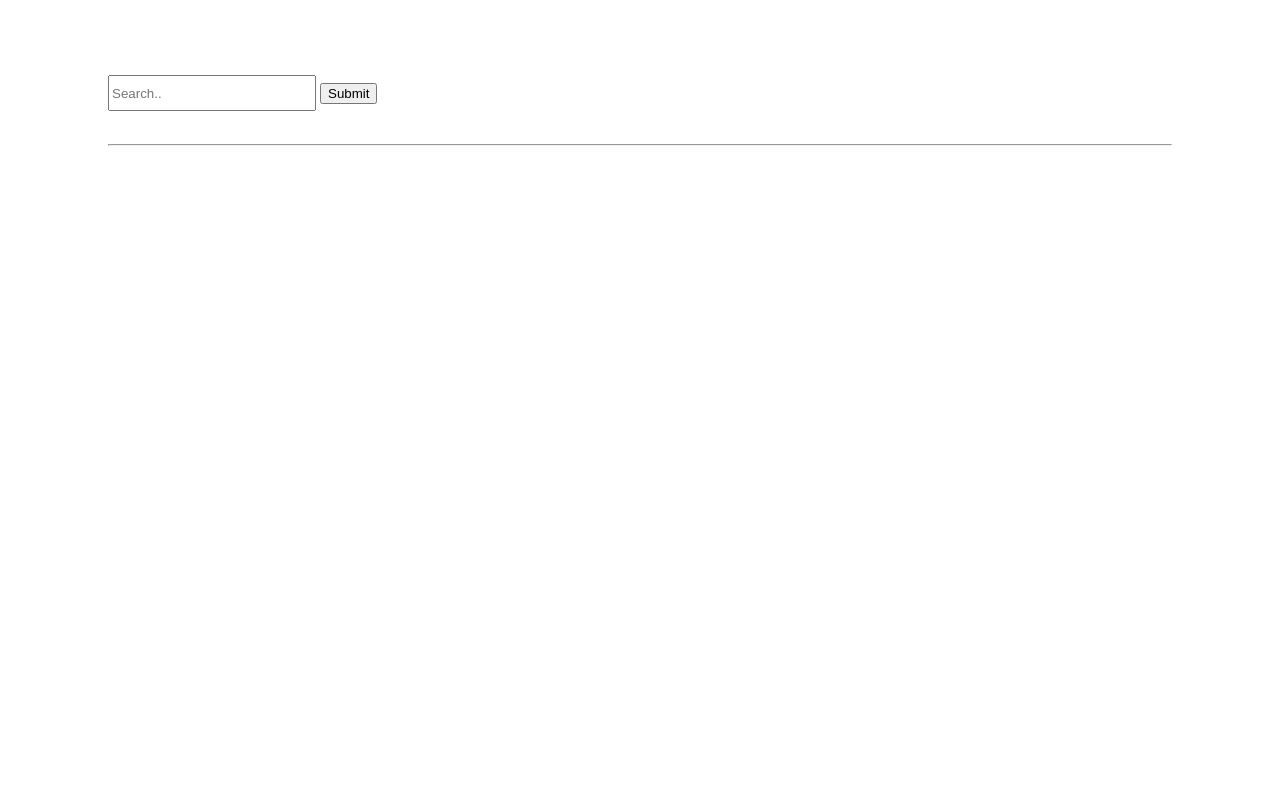
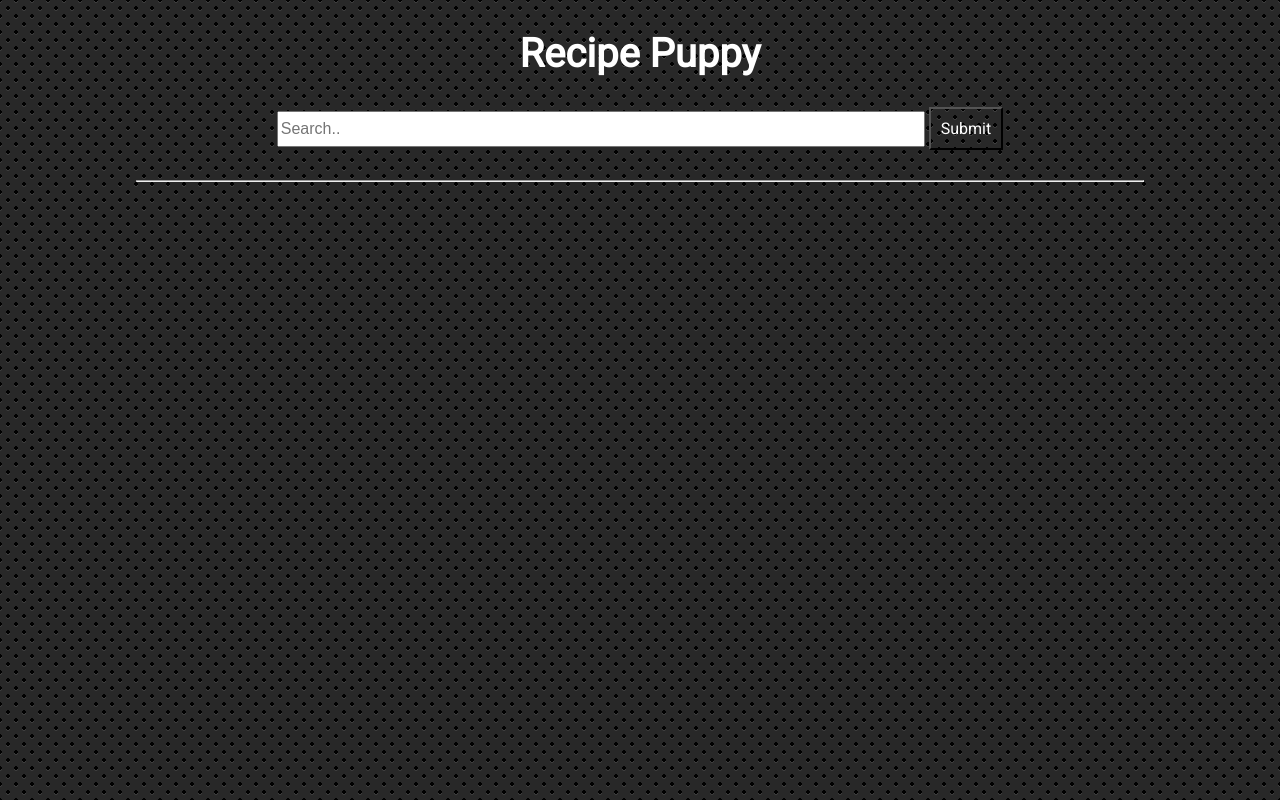
Before and after one commit to christopherwperry/recipe-search, a plain HTML site: page index.html in a window 1280 px wide. Drawn offline with Linux system fonts and the light colour scheme.

Commit message:
styled results page

```diff
--- a/index.html
+++ b/index.html
@@ -3,16 +3,11 @@
   <head>
     <meta charset="utf-8">
     <title>Recipe Search</title>
+    <link href="https://fonts.googleapis.com/css?family=Roboto" rel="stylesheet">
     <link rel="stylesheet" href="main.css">
   </head>
   <body>
-    <!--
-    <header>
-      <input type="button" class="circle" name="close" value="">
-      <input type="button" class="circle" name="min" value="">
-      <input type="button" class="circle" name="expand" value="">
-      <div type="text" id="urlbar"></div>
-    </header>    -->
+    <h1>Recipe Puppy</h1>
     <div class="all-content">
       <div class="search-bar">
         <input type="text" name="search" id="top_box" placeholder="Search..">
--- a/main.css
+++ b/main.css
@@ -1,50 +1,65 @@
-header {
-  background-color: #D6D6D6;
-  display:flex;
+body {
+  /*   http://lea.verou.me/css3patterns/#carbon-fibre  */
+  background:
+  radial-gradient(black 15%, transparent 16%) 0 0,
+  radial-gradient(black 15%, transparent 16%) 8px 8px,
+  radial-gradient(rgba(255,255,255,.1) 15%, transparent 20%) 0 1px,
+  radial-gradient(rgba(255,255,255,.1) 15%, transparent 20%) 8px 9px;
+  background-color:#282828;
+  background-size:16px 16px;
+  font-family: 'Roboto', sans-serif;
+  text-align: center;
+  font-size: 16px;
 }
 
-hr {
+h1 {
+  font-size: 40px;
+  color: #FFFFFF;
+  margin-top: 30px;
   margin-bottom: 30px;
 }
 
-.circle {
-  margin: 3px;
-}
-
-#urlbar {
-  width: 530px;
-  height: 20px;
-  border-radius: 5%;
-  background-color: #FFFFFF;
-  margin: 5px;
-}
 .all-content {
-  margin-left: 100px;
-  margin-right: 100px;
-  margin-top: 75px;
+  margin-left: 10vw;
+  margin-right: 10vw;
+  font-family: 'Roboto', sans-serif;
 }
 
 #top_box {
   margin-bottom: 25px;
   height: 30px;
-  width: 200px;
+  width: 50vw;
+  font-size: 16px;
 }
 
 .content-boxes {
   display: flex;
   flex-direction: row;
   flex-wrap: wrap;
-  justify-content: space-between;
+  justify-content: center;
 }
 
 .box {
+  background-color: #ffffff;
+  background-image: url("https://www.transparenttextures.com/patterns/absurdity.png");
   text-align: center;
   border: solid 1px;
-  width: 30vw;
+  width: 20vw;
+  padding-top: 10px;
   margin: 1vw;
   margin-bottom: 20px;
 }
 
-img {
-
+button {
+  background:
+  radial-gradient(black 15%, transparent 16%) 0 0,
+  radial-gradient(black 15%, transparent 16%) 8px 8px,
+  radial-gradient(rgba(255,255,255,.1) 15%, transparent 20%) 0 1px,
+  radial-gradient(rgba(255,255,255,.1) 15%, transparent 20%) 8px 9px;
+  background-color:#282828;
+  background-size:16px 16px;
+  font-family: 'Roboto', sans-serif;
+  color: #FFFFFF;
+  padding: 10px;
+  font-size: 16px;
 }
--- a/main.js
+++ b/main.js
@@ -1,7 +1,7 @@
 let button = document.getElementById("searchButton");
 console.log(button);
 
-let proxy = 'http://recipepuppyproxy.herokuapp.com/api/?q=';
+let proxy = 'http://recipepuppyproxy.herokuapp.com/api/?i=';
 
 button.addEventListener("click", function(){
   let search_term = document.getElementById("top_box").value;
@@ -15,16 +15,19 @@ button.addEventListener("click", function(){
           return;
         }
       response.json().then(function(data) {
+        console.log(data.results[1].thumbnail)
         for(let i = 0; i < data.results.length; i++){
           let thumbnail = data.results[i].thumbnail;
           let title = data.results[i].title;
           let link = data.results[i].href;
+          let ingred = data.results[i].ingredients;
           let new_box = document.createElement("div");
           new_box.setAttribute("class", "box");
           let template = `
-          <img src="${thumbnail}" alt=""http://via.placeholder.com/150x150"">
-          <p>Title: ${title}</p>
-          <p>Link: <a href="${link}">Recipe</a></p>
+          <img src="${thumbnail}">
+          <p>${title}</p>
+          <p>Ingredients: ${ingred}</p>
+          <p><a href="${link}">Recipe</a></p>
           `
           new_box.innerHTML = template
           let box = document.querySelector(".content-boxes");
```
